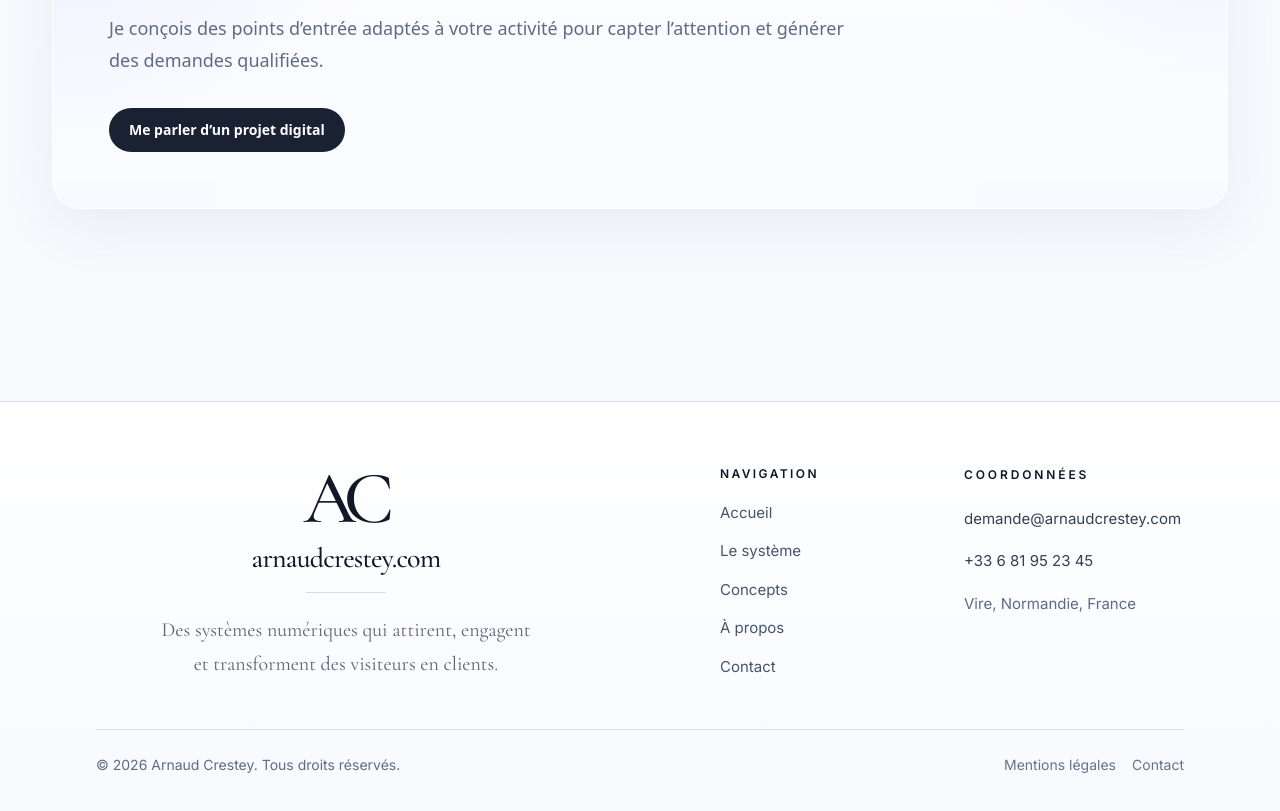
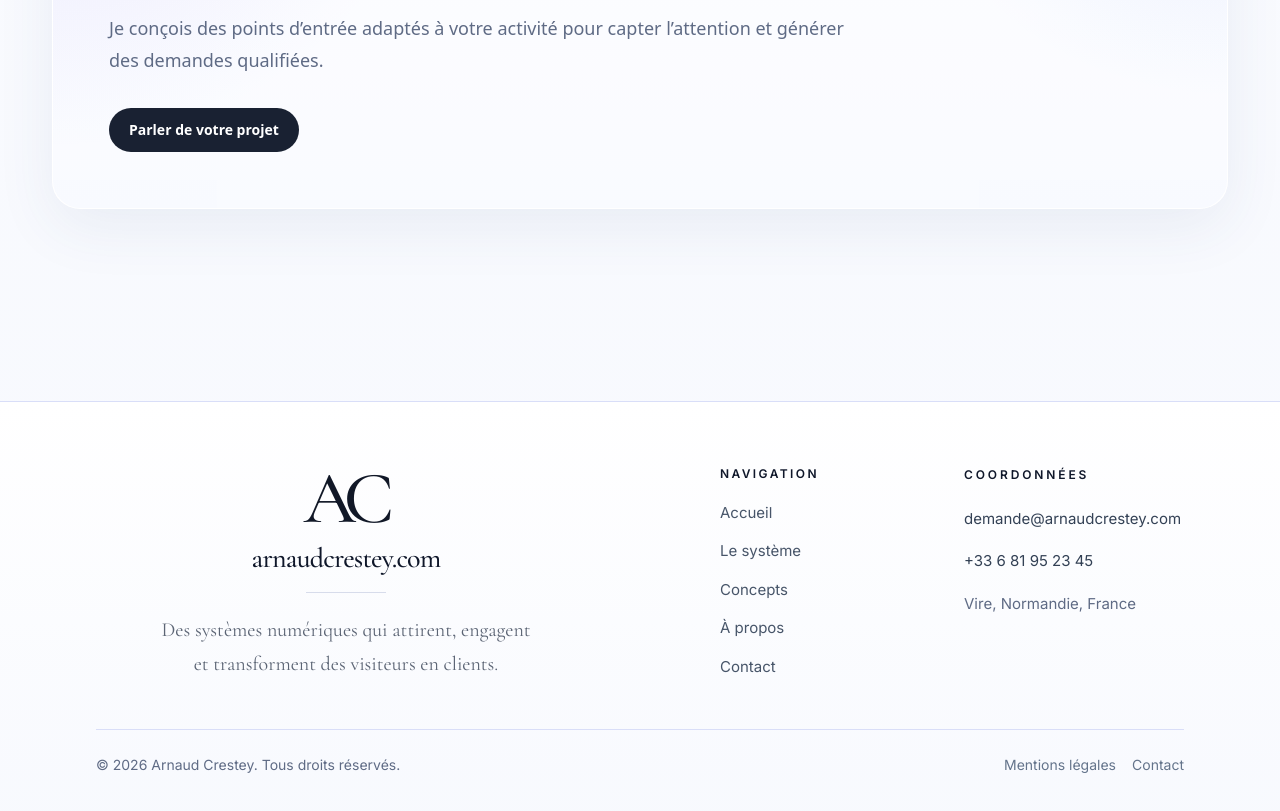
Before and after one commit to arnaudcrestey/portail-site-vitrine, a Next.js app: page /concepts in a window 1280 px wide. Shown: the part 3576-4387 px from the top of the page. Built offline with nearby package versions, Linux system fonts and the light colour scheme.

Commit message:
Update page.tsx

```diff
--- a/app/concepts/page.tsx
+++ b/app/concepts/page.tsx
@@ -77,7 +77,7 @@ export default function ConceptsPage() {
                 href="/contact"
                 className="mt-8 inline-flex items-center justify-center rounded-full bg-ink px-5 py-3 text-sm font-semibold text-white transition duration-300 ease-premium hover:-translate-y-0.5 hover:bg-ink/92"
               >
-                Me parler d’un projet digital
+                Parler de votre projet
               </a>
             </div>
           </Surface>
```
